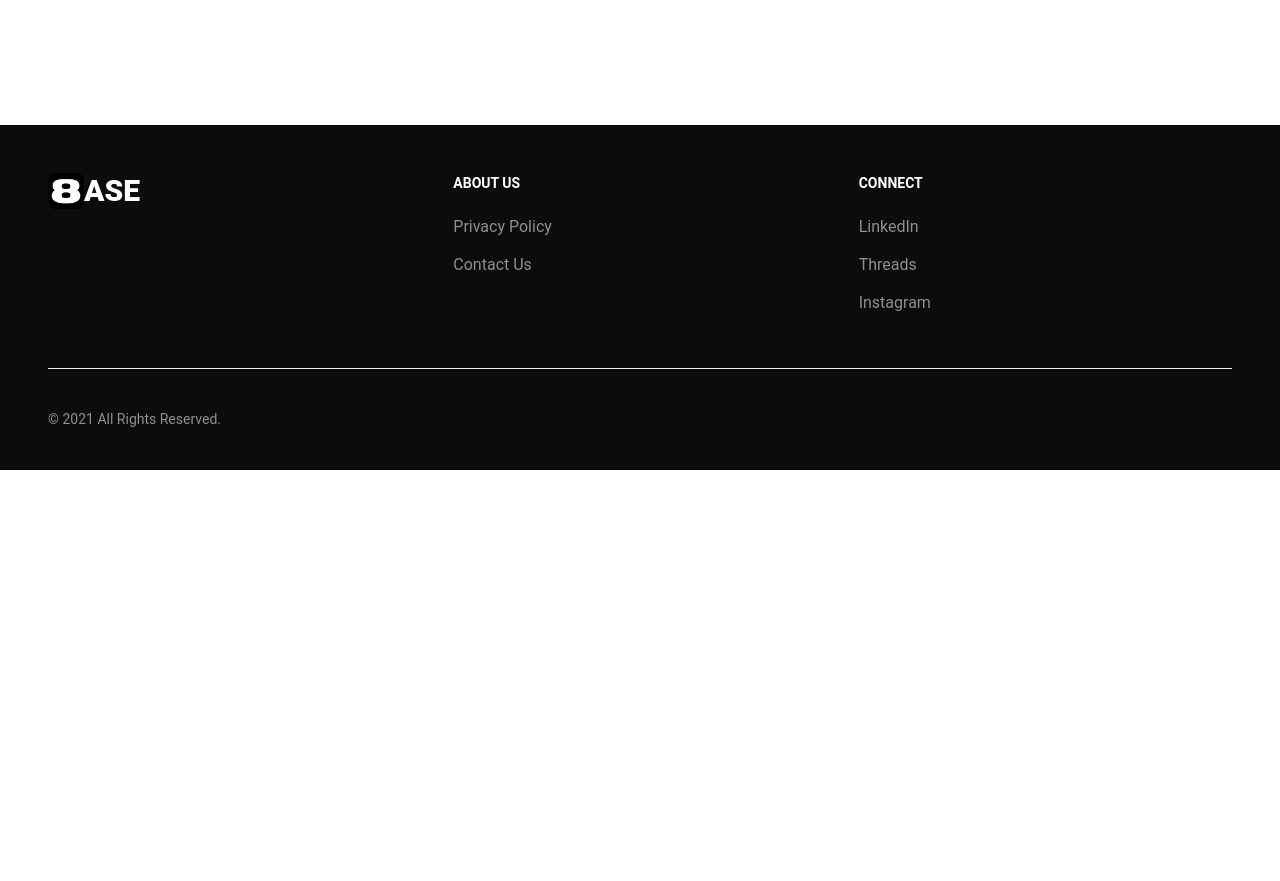
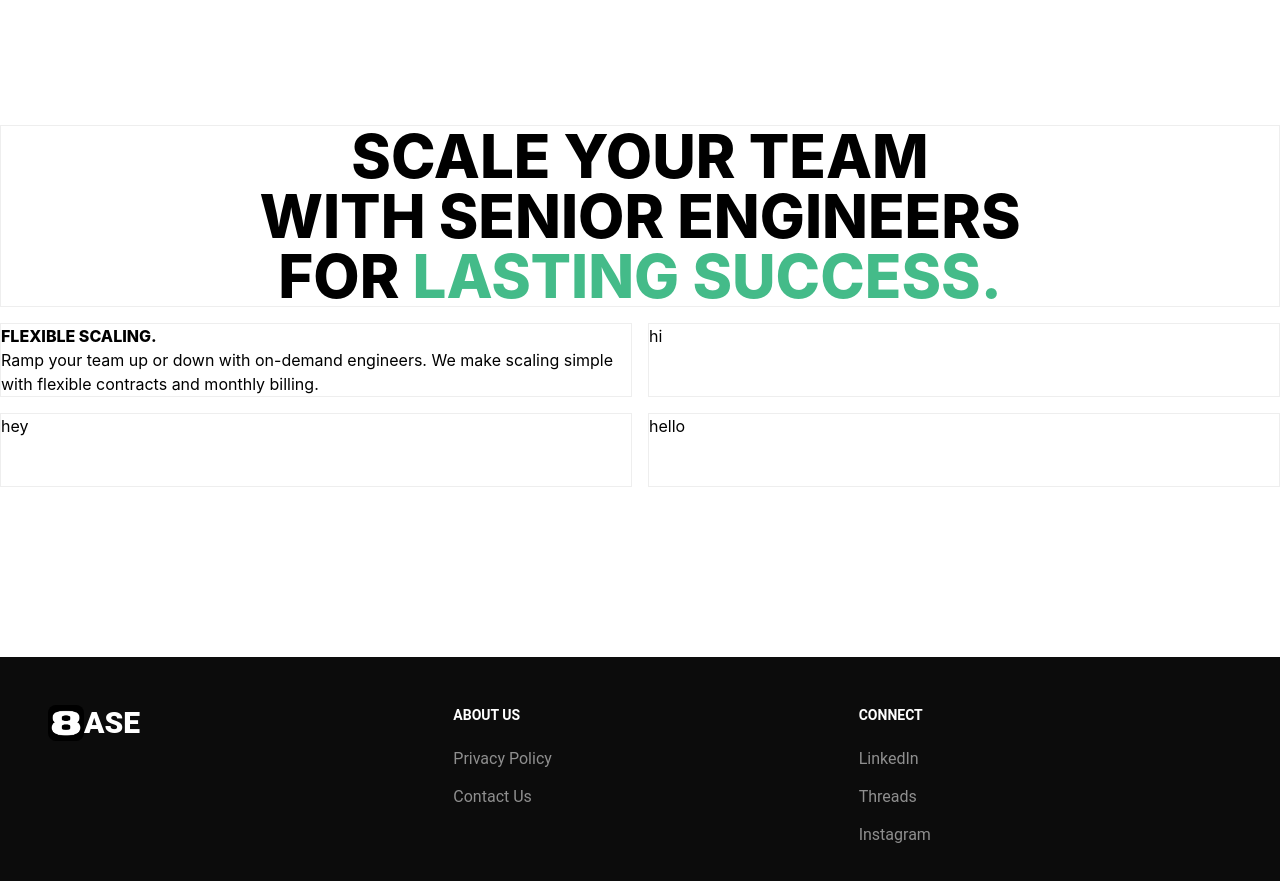
Before and after one commit to a14a19/8ase, a React (Vite) app: page / in a window 1280 px wide. Shown: the part 3400-4281 px from the top of the page. Before the commit the page ends 3870 px from the top, so only its background shows below. Built offline with nearby package versions, Linux system fonts and the light colour scheme.

Commit message:
start on component

```diff
--- /dev/null
+++ b/src/components/ScaleYourTeam.jsx
@@ -0,0 +1,25 @@
+export default function ScaleYourTeam() {
+    return (
+       <>
+          <div className="flex justify-center mb-4 text-center border">
+             <div className="text-6xl font-extrabold">
+                SCALE YOUR TEAM <br /> WITH SENIOR ENGINEERS <br /> FOR{" "}
+                <span className="text-greenstar">LASTING SUCCESS.</span>
+             </div>
+          </div>
+          <div className="grid grid-cols-2 grid-rows-3 gap-4">
+             <div className="border">
+                <div>
+                   <span className="font-extrabold">FLEXIBLE SCALING.</span>{" "}
+                   <br /> Ramp your team up or down with on-demand engineers. We
+                   make scaling simple with flexible contracts and monthly
+                   billing.
+                </div>
+             </div>
+             <div className="border">hi</div>
+             <div className="grid grid-cols-2 border">hey</div>
+             <div className="grid grid-cols-2 border">hello</div>
+          </div>
+       </>
+    );
+ }
--- a/src/pages/Main.jsx
+++ b/src/pages/Main.jsx
@@ -1,18 +1,25 @@
-import EmployeeReviews from "../components/EmployeeReviews"
-import EngineeringCompany from "../components/EngineeringCompany"
-import Hero from "../components/Hero"
-import MoreThanEngineers from "../components/MoreThanEngineers"
-import { heroSectionHomeData } from "../data/heroSection"
+import EmployeeReviews from "../components/EmployeeReviews";
+import EngineeringCompany from "../components/EngineeringCompany";
+import Hero from "../components/Hero";
+import MoreThanEngineers from "../components/MoreThanEngineers";
+import { heroSectionHomeData } from "../data/heroSection";
+import ScaleYourTeam from "../components/ScaleYourTeam";
 
 function Main() {
-    return (
-        <>
-            <Hero title={heroSectionHomeData.title} subTitle={heroSectionHomeData.subtitle} bgImg={heroSectionHomeData.backgroundImg} clientTitle={heroSectionHomeData.clientsTitle} />
-            <MoreThanEngineers />
-            {/* <EngineeringCompany />
+   return (
+      <>
+         <Hero
+            title={heroSectionHomeData.title}
+            subTitle={heroSectionHomeData.subtitle}
+            bgImg={heroSectionHomeData.backgroundImg}
+            clientTitle={heroSectionHomeData.clientsTitle}
+         />
+         <MoreThanEngineers />
+         <ScaleYourTeam />
+         {/* <EngineeringCompany />
             <EmployeeReviews /> */}
-        </>
-    )
+      </>
+   );
 }
 
-export default Main
+export default Main;
```
